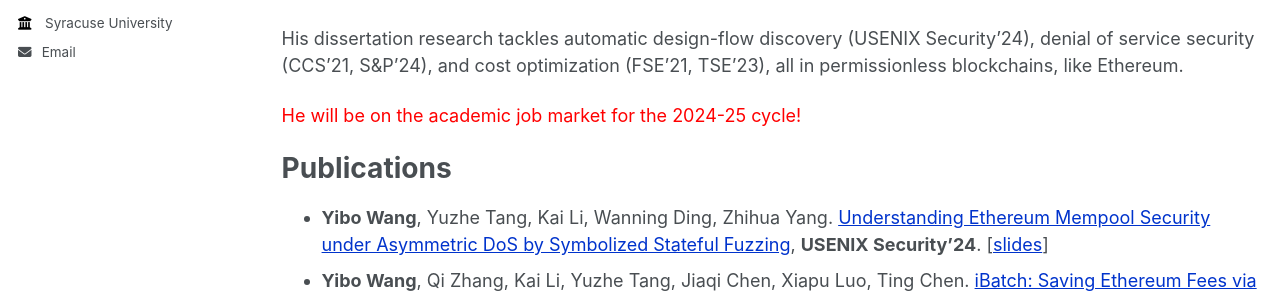
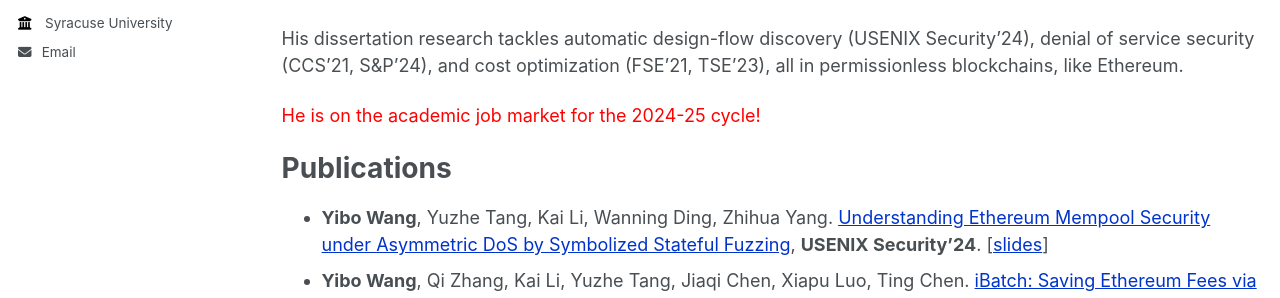
Before and after one commit to wangyibo0308/wangyibo0308.github.io, a Jekyll site: the page built from _pages/about.md, in a window 1280 px wide and 900 px high. Shown: the part 329-627 px from the top of the window. Built offline with Jekyll 4.4.1, drawn with Linux system fonts in a browser that asks for light colours.

Commit message:
Update about.md

```diff
--- a/_pages/about.md
+++ b/_pages/about.md
@@ -16,7 +16,7 @@ His research interest lies in systems security, software engineering, and perfor
 
 His dissertation research tackles automatic design-flow discovery (USENIX Security’24), denial of service security (CCS’21, S&P’24), and cost optimization (FSE’21, TSE’23), all in permissionless blockchains, like Ethereum.
 
-<span style="color: red;">He will be on the academic job market for the 2024-25 cycle!</span>
+<span style="color: red;">He is on the academic job market for the 2024-25 cycle!</span>
 
 
 
```
